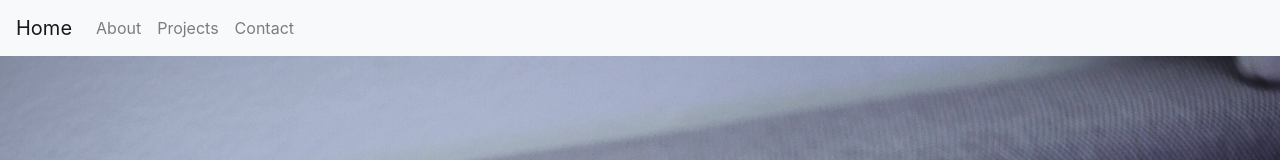
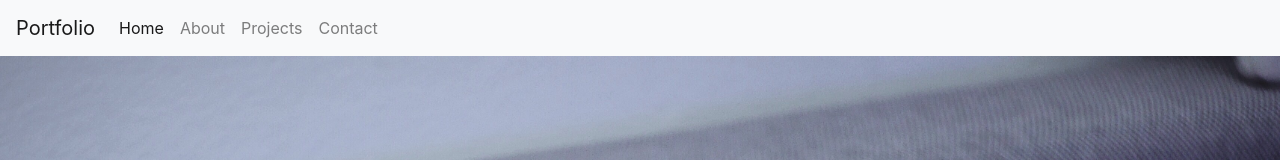
Before and after one commit to Jason714/my-react-portfolio, a React (Create React App) app: page / in a window 1280 px wide. Shown: the top 160 px of the page. Built offline with nearby package versions, Linux system fonts and the light colour scheme.

Commit message:
attempting to deploy to gh-pages

```diff
--- a/package.json
+++ b/package.json
@@ -1,5 +1,5 @@
 {
-  "homepage": "http://jason714.github.io/my-react-portfolio/",
+  "homepage": "https://jason714.github.io/my-react-portfolio/",
   "name": "my-react-portfolio",
   "version": "0.1.0",
   "private": true,
--- a/src/components/Nav/index.js
+++ b/src/components/Nav/index.js
@@ -1,11 +1,12 @@
 import React from "react";
+import { Link } from "react-router-dom";
 
 function Nav() {
   return (
     <nav className="navbar navbar-expand-lg navbar-light bg-light">
-      <a className="navbar-brand" href="/">
-        Home
-      </a>
+      <Link className="navbar-brand" to="/">
+        Portfolio
+      </Link>
       <button
         className="navbar-toggler"
         type="button"
@@ -20,40 +21,53 @@ function Nav() {
       <div className="collapse navbar-collapse" id="navbarNav">
         <ul className="navbar-nav">
           <li className="nav-item">
-            <a
+            <Link
+              className={
+                window.location.pathname === "/" ||
+                window.location.pathname === "/home"
+                  ? "nav-link active"
+                  : "nav-link"
+              }
+              to="/"
+            >
+              Home
+            </Link>
+          </li>
+          <li className="nav-item">
+            <Link
               className={
                 window.location.pathname === "/about"
                   ? "nav-link active"
                   : "nav-link"
               }
-              href="/about"
+              to="/about"
             >
               About
-            </a>
+            </Link>
           </li>
           <li className="nav-item">
-            <a
+            <Link
               className={
                 window.location.pathname === "/projects"
                   ? "nav-link active"
                   : "nav-link"
               }
-              href="/projects"
+              to="/projects"
             >
               Projects
-            </a>
+            </Link>
           </li>
           <li className="nav-item">
-            <a
+            <Link
               className={
                 window.location.pathname === "/contact"
                   ? "nav-link active"
                   : "nav-link"
               }
-              href="/contact"
+              to="/contact"
             >
               Contact
-            </a>
+            </Link>
           </li>
         </ul>
       </div>
```
